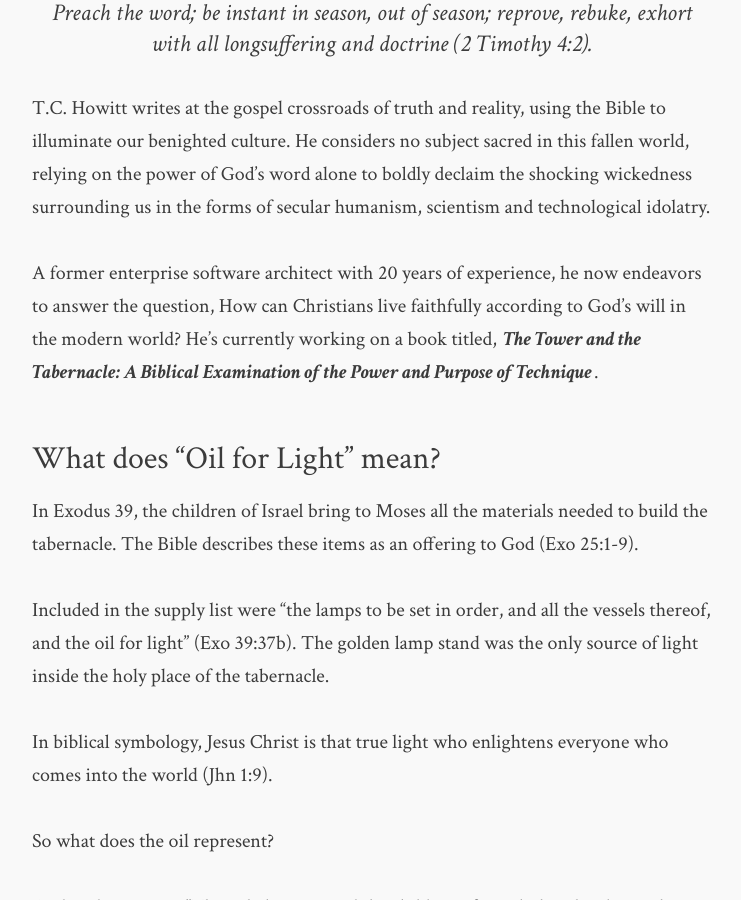
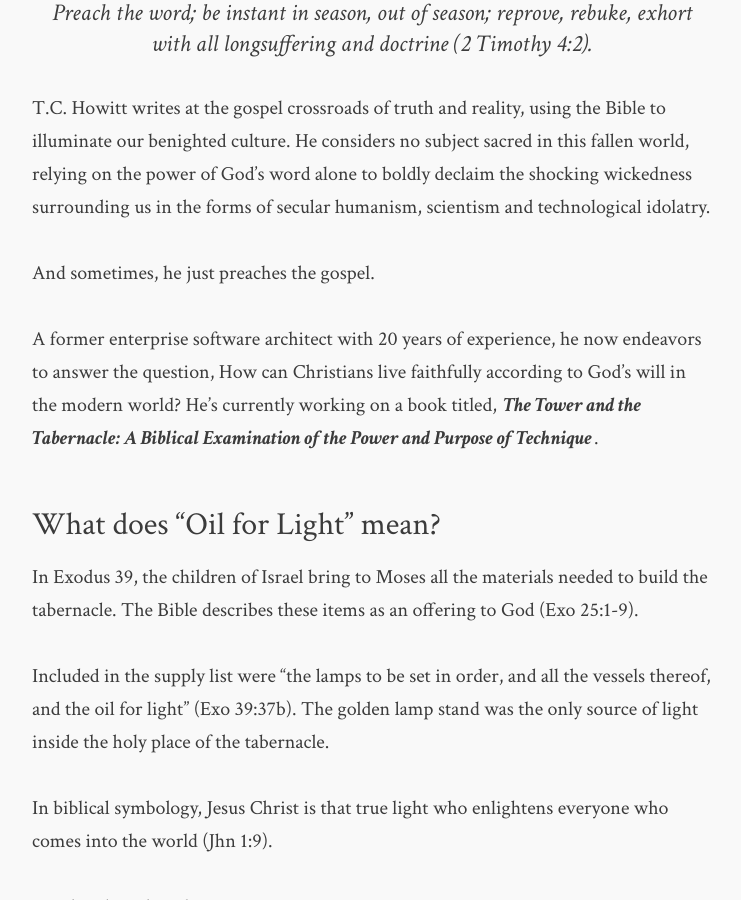
Before and after one commit to flashlightministries/oilforlight, a Jekyll site: the page built from about.md, in a window 1280 px wide and 900 px high, scrolled down 790 px. Shown: the whole window, without its empty margins (268-1009 px from the left). Built offline with Jekyll 4.4.1, drawn with Linux system fonts in a browser that asks for light colours; nearby versions of some CDN libraries.

Commit message:
Update about.md

```diff
--- a/about.md
+++ b/about.md
@@ -8,6 +8,8 @@ description: The personal blog of T.C. Howitt
 > Preach the word; be instant in season, out of season; reprove, rebuke, exhort with all longsuffering and doctrine (2 Timothy 4:2).
 
 T.C. Howitt writes at the gospel crossroads of truth and reality, using the Bible to illuminate our benighted culture.  He considers no subject sacred in this fallen world, relying on the power of God's word alone to boldly declaim the shocking wickedness surrounding us in the forms of secular humanism, scientism and technological idolatry.
+
+And sometimes, he just preaches the gospel.
 
 A former enterprise software architect with 20 years of experience, he now endeavors to answer the question, How can Christians live faithfully according to God's will in the modern world?  He's currently working on a book titled, **_The Tower and the Tabernacle: A Biblical Examination of the Power and Purpose of Technique_**.
 
```
